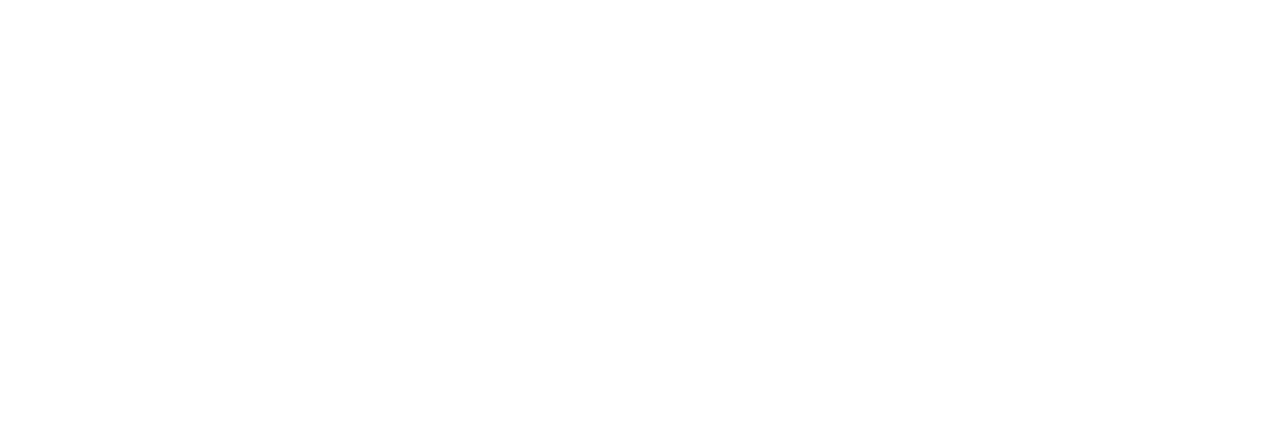
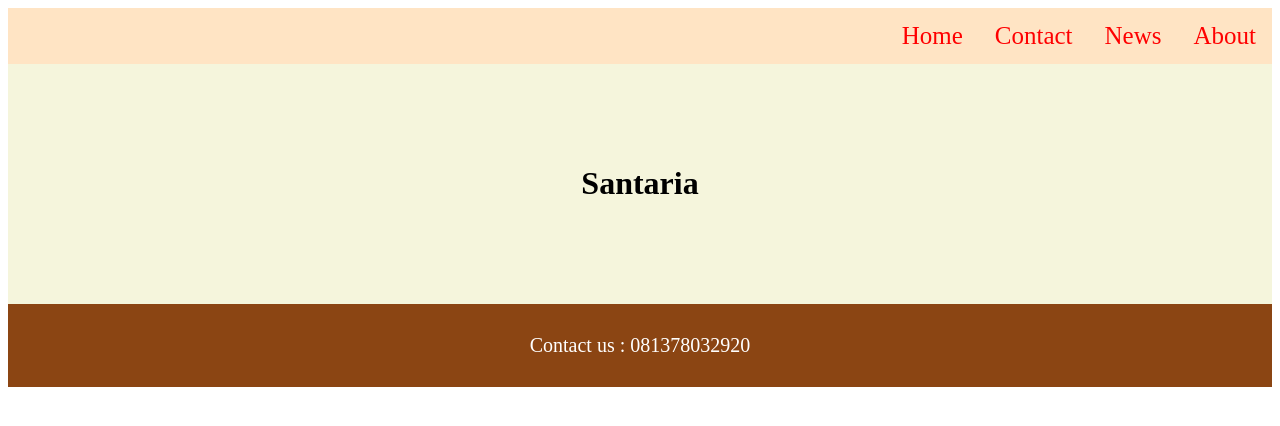
Before and after one commit to ferdinandw/personal-web, a plain HTML site: page index.html in a window 1280 px wide. Drawn offline with Linux system fonts and the light colour scheme.

Commit message:
add navbar header footer

```diff
--- a/assets/style/style.css
+++ b/assets/style/style.css
@@ -0,0 +1,37 @@
+.navbar{
+    overflow: hidden;
+    background-color: bisque;
+}
+
+.navbar a{
+    float: right;
+    color:red;
+    text-align: center;
+    padding: 14px 16px;
+    font-size: 25px;
+    text-decoration: none;
+}
+
+.navbar a:hover{
+    background-color: teal;
+    color: whitesmoke;
+}
+
+.header {
+    padding: 80px;
+    text-align: center;
+    background-color: beige;
+    color: black;
+}
+
+.content1{
+
+}
+
+footer{
+    background-color: saddlebrown;
+    font-size: 20px;
+    color: white;
+    padding: 10px;
+    text-align: center;
+}
--- a/index.html
+++ b/index.html
@@ -3,9 +3,29 @@
 <head>
     <meta charset="UTF-8">
     <meta name="viewport" content="width=device-width, initial-scale=1.0">
-    <title>Document</title>
+    <title>Santaria</title>
+
+    <link rel="stylesheet" href="./assets/style/style.css">
 </head>
 <body>
+    <!-- Header -->
+    <div class="navbar">
+        <a href="">About</a>
+        <a href="">News</a>
+        <a href="">Contact</a>
+        <a href="">Home</a>
+    </div>
+    <div class="header">
+        <h1>Santaria</h1>
+    </div>
 
+    <!-- Content -->
+
+    <!-- Footer -->
+    <footer>
+        <p>
+            Contact us : 081378032920
+        </p>
+    </footer>
 </body>
 </html>
```
